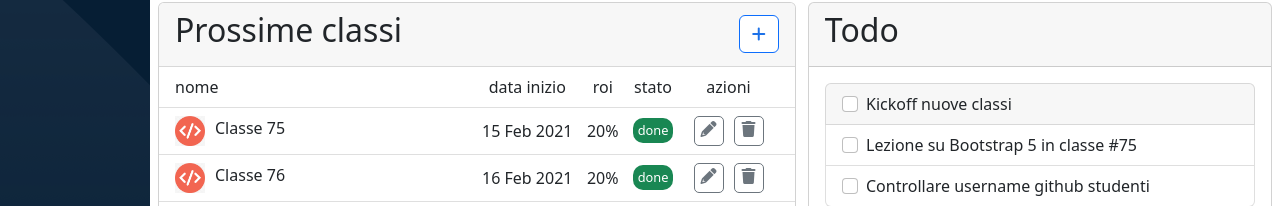
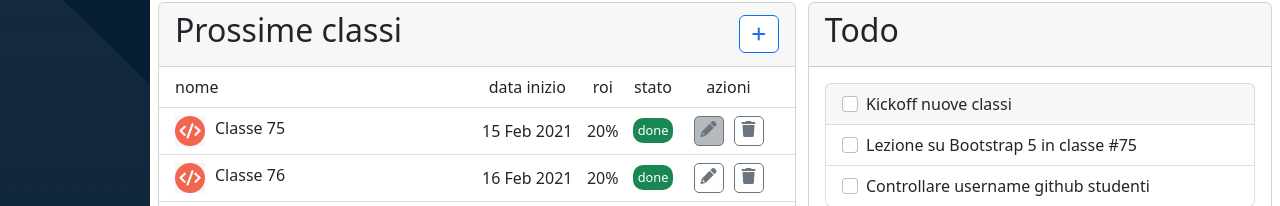
Before and after one commit to jiemarabanzado/-html-css-bootstrap-dashboard, a plain HTML site: page index.html in a window 1280 px wide. In both pictures the pointer is over the element 708 px from the left and 361 px from the top of the page. Shown: the part 231-437 px from the top of the page. Drawn offline with nearby package versions, Linux system fonts and the light colour scheme.

Commit message:
hover on edit

```diff
--- a/css/style.css
+++ b/css/style.css
@@ -236,6 +236,10 @@ ul li:first-child{
     width: 30px;
     height: 30px;
     margin-right: 10px;
+    transition:0.2s;
+}
+.edit:hover{
+    background-color: rgba(108, 117, 125, 0.5);
 }
 .action .edit:not(:first-child){
     margin-right: 0px;
```
